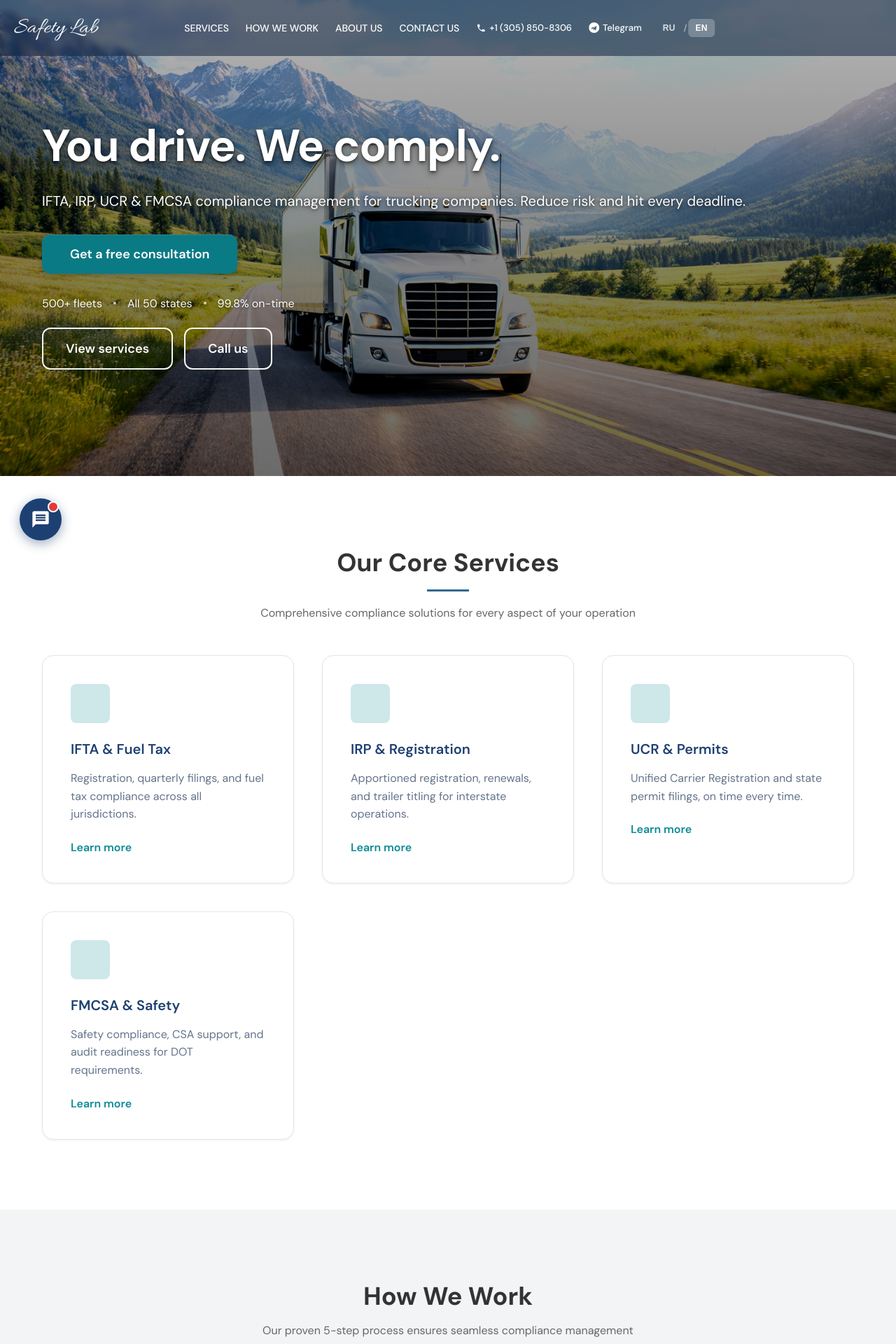
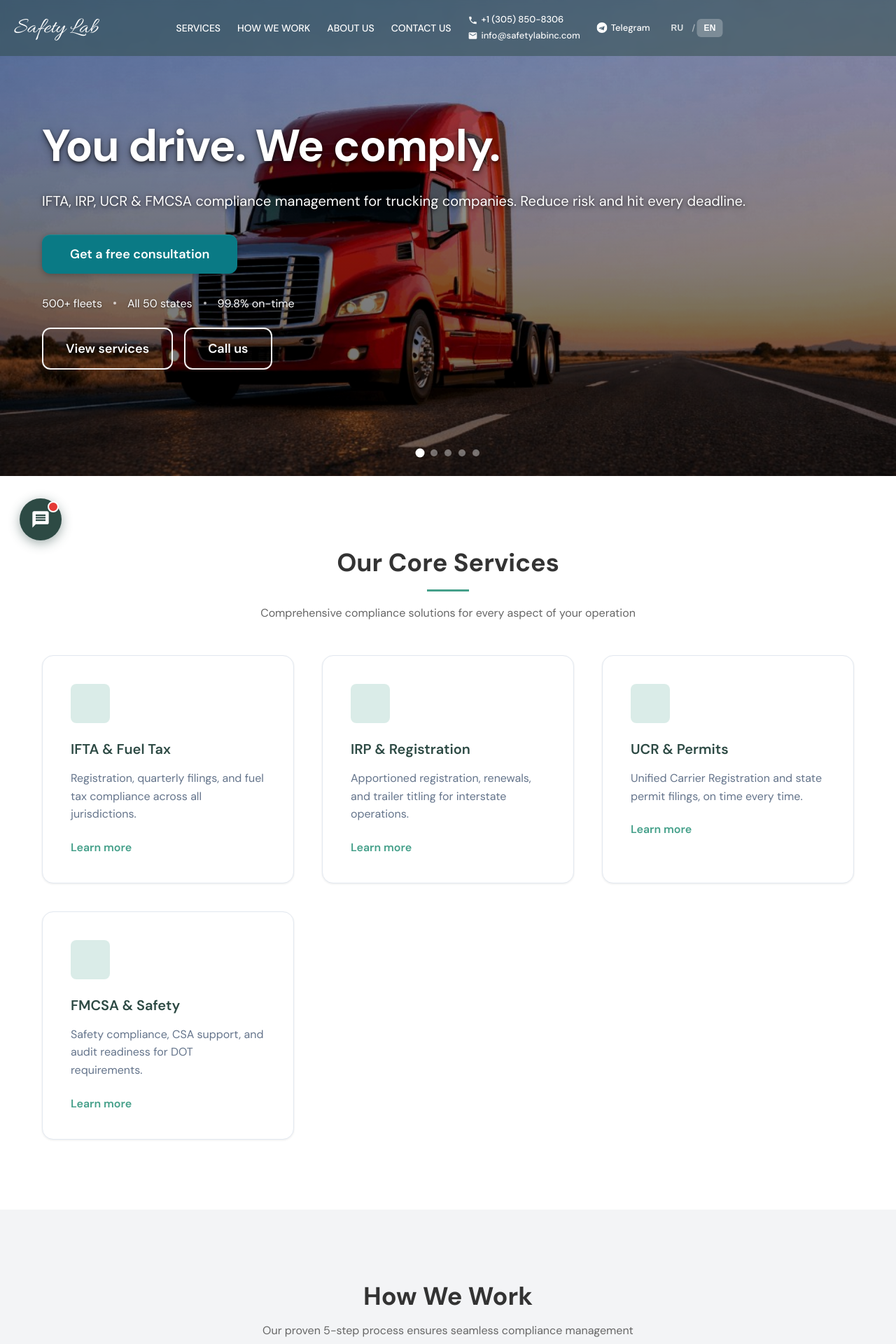
Before and after one commit to NurgazievichR/truck, a Django app: page / in a window 1280 px wide. Shown: the top 1920 px of the page at 70% size. Run offline with Django 5.2, Linux system fonts and the light colour scheme; data comes from the database, SQL or seed files in the repository; data that the repository does not hold is empty; some libraries are stand-ins or nearby versions.

Commit message:
Added slide-show, remove text (experience), change colors.

```diff
--- a/static/css/chatbot.css
+++ b/static/css/chatbot.css
@@ -10,11 +10,11 @@
     width: 60px;
     height: 60px;
     border-radius: 50%;
-    background: #1d4072;
+    background: #2d4a44;
     color: #fff;
     border: none;
     cursor: pointer;
-    box-shadow: 0 4px 16px rgba(29, 64, 114, 0.45);
+    box-shadow: 0 4px 16px rgba(45, 74, 68, 0.45);
     display: flex;
     align-items: center;
     justify-content: center;
--- a/static/css/style.css
+++ b/static/css/style.css
@@ -1,9 +1,9 @@
 /* Design system: 8px grid, typography, colors */
 :root {
-    --brand-dark: #1d4072;
-    --brand: #254a7a;
-    --brand-accent: #2d6b8e;
-    --brand-teal: #0d8b96;
+    --brand-dark: #2d4a44;
+    --brand: #3a5c55;
+    --brand-accent: #45a08a;
+    --brand-teal: #45a08a;
     /* 8px grid */
     --space-1: 8px;
     --space-2: 16px;
@@ -101,7 +101,7 @@ body.page-index {
 }
 
 body.page-index header {
-    background: rgba(15, 35, 65, 0.55);
+    background: rgba(45, 74, 68, 0.5);
     box-shadow: none;
     backdrop-filter: blur(4px);
     transition: background 0.35s ease, box-shadow 0.35s ease, color 0.25s ease;
@@ -214,6 +214,11 @@ header .container {
     font-weight: 500;
     padding: 2px 4px;
     line-height: 1.3;
+}
+
+.main-nav .nav-email {
+    font-size: 14px;
+    opacity: 0.95;
 }
 
 .main-nav .nav-telegram {
@@ -433,7 +438,7 @@ body:not(.page-index) header .lang-btn[aria-pressed="true"] {
 .underline {
     width: 60px;
     height: 3px;
-    background: #2d6b8e;
+    background: #45a08a;
     margin: 0 auto;
 }
 
@@ -769,6 +774,58 @@ body:not(.page-index) header .lang-btn[aria-pressed="true"] {
     z-index: 0;
 }
 
+/* Hero slideshow */
+.hero-slideshow {
+    position: absolute;
+    inset: 0;
+    z-index: 0;
+}
+
+.hero-slide {
+    position: absolute;
+    inset: 0;
+    background-size: cover;
+    background-position: center;
+    background-repeat: no-repeat;
+    opacity: 0;
+    transition: opacity 1.2s ease-in-out;
+    filter: brightness(1.05) contrast(1.05);
+}
+
+.hero-slide.is-active {
+    opacity: 1;
+}
+
+.hero-dots {
+    position: absolute;
+    bottom: 28px;
+    left: 50%;
+    transform: translateX(-50%);
+    display: flex;
+    gap: 10px;
+    z-index: 5;
+}
+
+.hero-dot {
+    width: 10px;
+    height: 10px;
+    border-radius: 50%;
+    background: rgba(255, 255, 255, 0.4);
+    border: none;
+    cursor: pointer;
+    padding: 0;
+    transition: background 0.3s, transform 0.3s;
+}
+
+.hero-dot:hover {
+    background: rgba(255, 255, 255, 0.7);
+}
+
+.hero-dot.is-active {
+    background: #fff;
+    transform: scale(1.3);
+}
+
 /* Градиент как на референсе: сильнее сверху (под навбар), в середине светлее — видно небо и горы */
 /* Оверлей: затемнение в зоне текста — надпись читается на любом фото */
 .hero-overlay {
--- a/static/translations/en.json
+++ b/static/translations/en.json
@@ -68,7 +68,7 @@
   },
   "trust": {
     "activeClients": "Active clients",
-    "yearsExp": "Years experience",
+    "missedDeadlines": "Missed deadlines",
     "ontimeFiling": "On-time filing",
     "statesCovered": "States covered",
     "footer": "Certified • Licensed in all 50 states • BBB A+ Rating"
--- a/static/translations/ru.json
+++ b/static/translations/ru.json
@@ -68,7 +68,7 @@
   },
   "trust": {
     "activeClients": "Активных клиентов",
-    "yearsExp": "Лет опыта",
+    "missedDeadlines": "Пропущенных сроков",
     "ontimeFiling": "Сдано в срок",
     "statesCovered": "Штатов",
     "footer": "Сертифицировано • Лицензии во всех 50 штатах • BBB A+"
--- a/templates/includes/header.html
+++ b/templates/includes/header.html
@@ -12,10 +12,16 @@
             <a href="{% url 'main:index' %}#how-we-work" data-i18n="nav.howWeWork">HOW WE WORK</a>
             <a href="{% url 'main:about' %}" data-i18n="nav.aboutUs">ABOUT US</a>
             <a href="{% url 'main:contacts' %}" data-i18n="nav.contactUs">CONTACT US</a>
-            <a href="tel:+13058508306" class="nav-contact nav-phone" aria-label="Call us">
-                <svg viewBox="0 0 24 24" fill="currentColor" width="14" height="14"><path d="M6.6 10.8c1.4 2.8 3.8 5.1 6.6 6.6l2.2-2.2c.3-.3.7-.4 1-.2 1.1.4 2.3.6 3.6.6.6 0 1 .4 1 1V20c0 .6-.4 1-1 1-9.4 0-17-7.6-17-17 0-.6.4-1 1-1h3.5c.6 0 1 .4 1 1 0 1.3.2 2.5.6 3.6.1.3 0 .7-.2 1L6.6 10.8z"/></svg>
-                +1 (305) 850-8306
-            </a>
+            <div class="nav-phones">
+                <a href="tel:+13058508306" class="nav-contact nav-phone" aria-label="Call us">
+                    <svg viewBox="0 0 24 24" fill="currentColor" width="14" height="14"><path d="M6.6 10.8c1.4 2.8 3.8 5.1 6.6 6.6l2.2-2.2c.3-.3.7-.4 1-.2 1.1.4 2.3.6 3.6.6.6 0 1 .4 1 1V20c0 .6-.4 1-1 1-9.4 0-17-7.6-17-17 0-.6.4-1 1-1h3.5c.6 0 1 .4 1 1 0 1.3.2 2.5.6 3.6.1.3 0 .7-.2 1L6.6 10.8z"/></svg>
+                    +1 (305) 850-8306
+                </a>
+                <a href="mailto:info@safetylabinc.com" class="nav-contact nav-email" aria-label="Email us">
+                    <svg viewBox="0 0 24 24" fill="currentColor" width="14" height="14"><path d="M20 4H4c-1.1 0-1.99.9-1.99 2L2 18c0 1.1.9 2 2 2h16c1.1 0 2-.9 2-2V6c0-1.1-.9-2-2-2zm0 4l-8 5-8-5V6l8 5 8-5v2z"/></svg>
+                    info@safetylabinc.com
+                </a>
+            </div>
             <a href="https://t.me/+13058508306" target="_blank" rel="noopener noreferrer" class="nav-contact nav-telegram" aria-label="Telegram">
                 <svg viewBox="0 0 24 24" fill="currentColor" width="15" height="15"><path d="M12 0C5.373 0 0 5.373 0 12s5.373 12 12 12 12-5.373 12-12S18.627 0 12 0zm5.894 8.221-1.97 9.28c-.145.658-.537.818-1.084.508l-3-2.21-1.447 1.394c-.16.16-.295.295-.605.295l.213-3.053 5.56-5.023c.242-.213-.054-.333-.373-.12L8.32 14.868l-2.96-.924c-.643-.204-.657-.643.136-.953l11.57-4.461c.537-.194 1.006.131.828.691z"/></svg>
                 Telegram
--- a/templates/main/index.html
+++ b/templates/main/index.html
@@ -4,9 +4,15 @@
 {% block body_class %}page-index{% endblock %}
 
 {% block content %}
-<!-- Hero Section: natural gradient overlay, brighter image -->
+<!-- Hero Slideshow -->
 <section class="hero-section hero-with-photo" aria-labelledby="hero-heading">
-    <div class="hero-bg" style="background-image: url('{% static 'images/truck.jpg' %}');" aria-hidden="true"></div>
+    <div class="hero-slideshow" aria-hidden="true">
+        <div class="hero-slide is-active" style="background-image: url('{% static 'images/slide-truck.png' %}');"></div>
+        <div class="hero-slide" style="background-image: url('{% static 'images/truck.jpg' %}');"></div>
+        <div class="hero-slide" style="background-image: url('{% static 'images/slide-office.png' %}');"></div>
+        <div class="hero-slide" style="background-image: url('{% static 'images/slide-redtruck.png' %}');"></div>
+        <div class="hero-slide" style="background-image: url('{% static 'images/slide-paperwork.png' %}');"></div>
+    </div>
     <div class="hero-overlay" aria-hidden="true"></div>
     <div class="container hero-container">
         <div class="hero-content">
@@ -32,6 +38,7 @@
             </div>
         </div>
     </div>
+    <div class="hero-dots" aria-label="Slideshow navigation"></div>
 </section>
 
 <!-- Services Section (4 cards) — сразу после hero -->
@@ -188,8 +195,8 @@
                 <p class="trust-label" data-i18n="trust.activeClients">Active clients</p>
             </div>
             <div class="trust-card">
-                <span class="trust-number">15+</span>
-                <p class="trust-label" data-i18n="trust.yearsExp">Years experience</p>
+                <span class="trust-number">0</span>
+                <p class="trust-label" data-i18n="trust.missedDeadlines">Missed deadlines</p>
             </div>
             <div class="trust-card">
                 <span class="trust-number">99.8%</span>
```
Also changed, not shown: other parts of static/css/chatbot.css (+11 -11 lines), other parts of static/css/style.css (+76 -76 lines), static/js/main.js (+29 -0 lines), static/images/slide-office.png (added), static/images/slide-paperwork.png (added), static/images/slide-redtruck.png (added), static/images/slide-truck.png (added).
